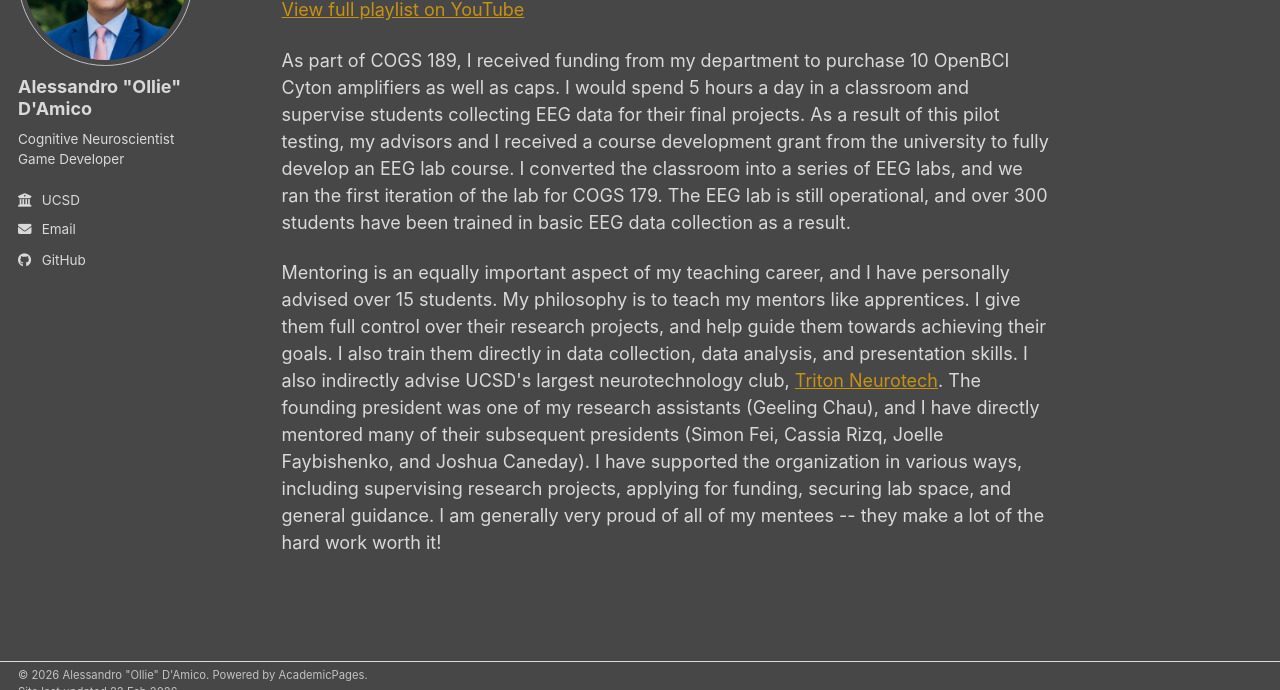
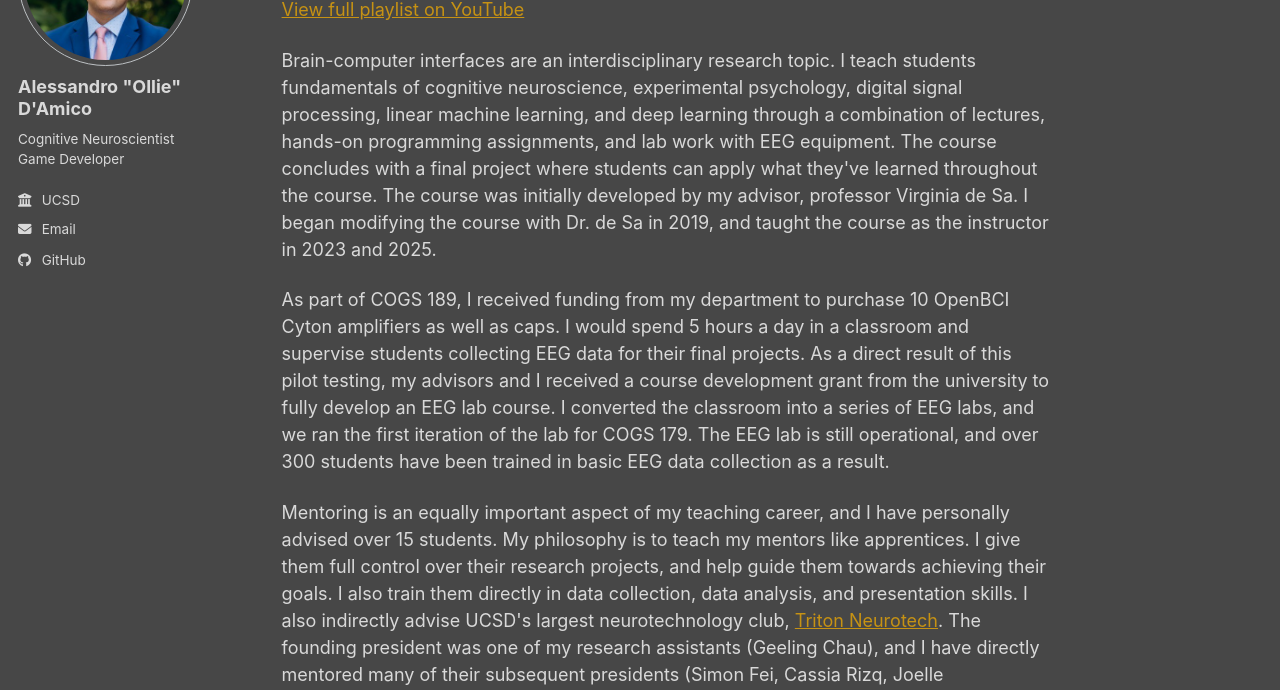
Before and after one commit to ollie-d/ollie-d.github.io, a Jekyll site: the page built from _pages/teaching.md, in a window 1280 px wide and 900 px high, scrolled down 474 px, cut to the strip 210-900 px from the top of the window. Built offline with Jekyll 4.4.1, drawn with Linux system fonts in a browser that asks for light colours; a script bundle is joined from its source files by our own code; library files that are not in the unit come from our copies.

Commit message:
About and teaching changes

```diff
--- a/_pages/teaching.md
+++ b/_pages/teaching.md
@@ -32,8 +32,10 @@ for our university's only brain-computer interface course: COGS 189. You can fin
   View full playlist on YouTube
 </a></p>
 
+<p>Brain-computer interfaces are an interdisciplinary research topic. I teach students fundamentals of cognitive neuroscience, experimental psychology, digital signal processing, linear machine learning, and deep learning through a combination of lectures, hands-on programming assignments, and lab work with EEG equipment. The course concludes with a final project where students can apply what they've learned throughout the course. The course was initially developed by my advisor, professor Virginia de Sa. I began modifying the course with Dr. de Sa in 2019, and taught the course as the instructor in 2023 and 2025.</p>
+
 <p>As part of COGS 189, I received funding from my department to purchase 10 OpenBCI Cyton amplifiers as well as caps. I would spend 5 hours a day in a classroom and supervise students collecting
-EEG data for their final projects. As a result of this pilot testing, my advisors and I received a course development grant from the university to fully develop an EEG lab course.
+EEG data for their final projects. As a direct result of this pilot testing, my advisors and I received a course development grant from the university to fully develop an EEG lab course.
 I converted the classroom into a series of EEG labs, and we ran the first iteration of the lab for COGS 179. The EEG lab is still operational, and over 300 students have been trained in basic
 EEG data collection as a result.</p>
 
```
Also changed, not shown: _pages/about.md (+1 -1 lines).
